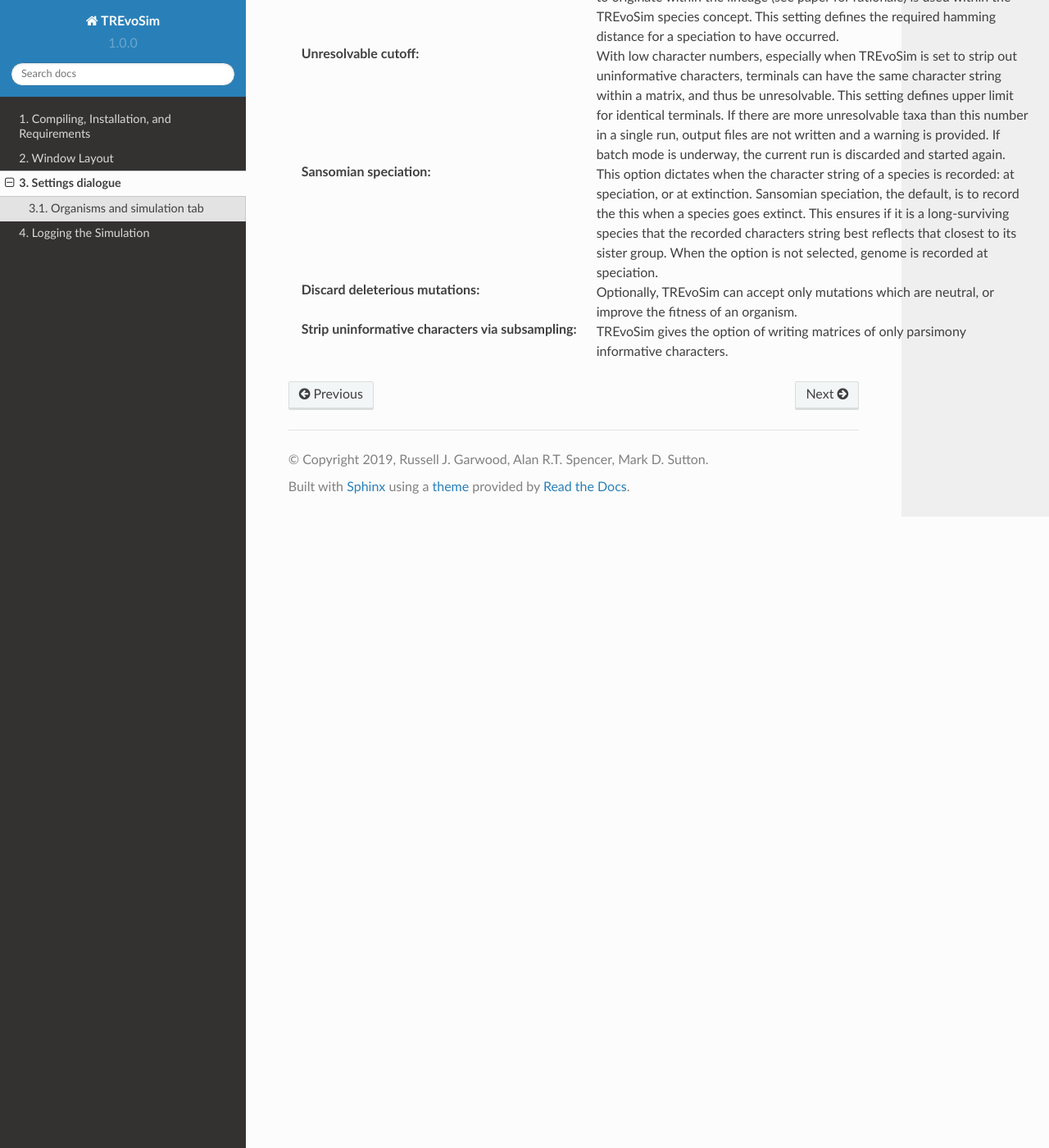
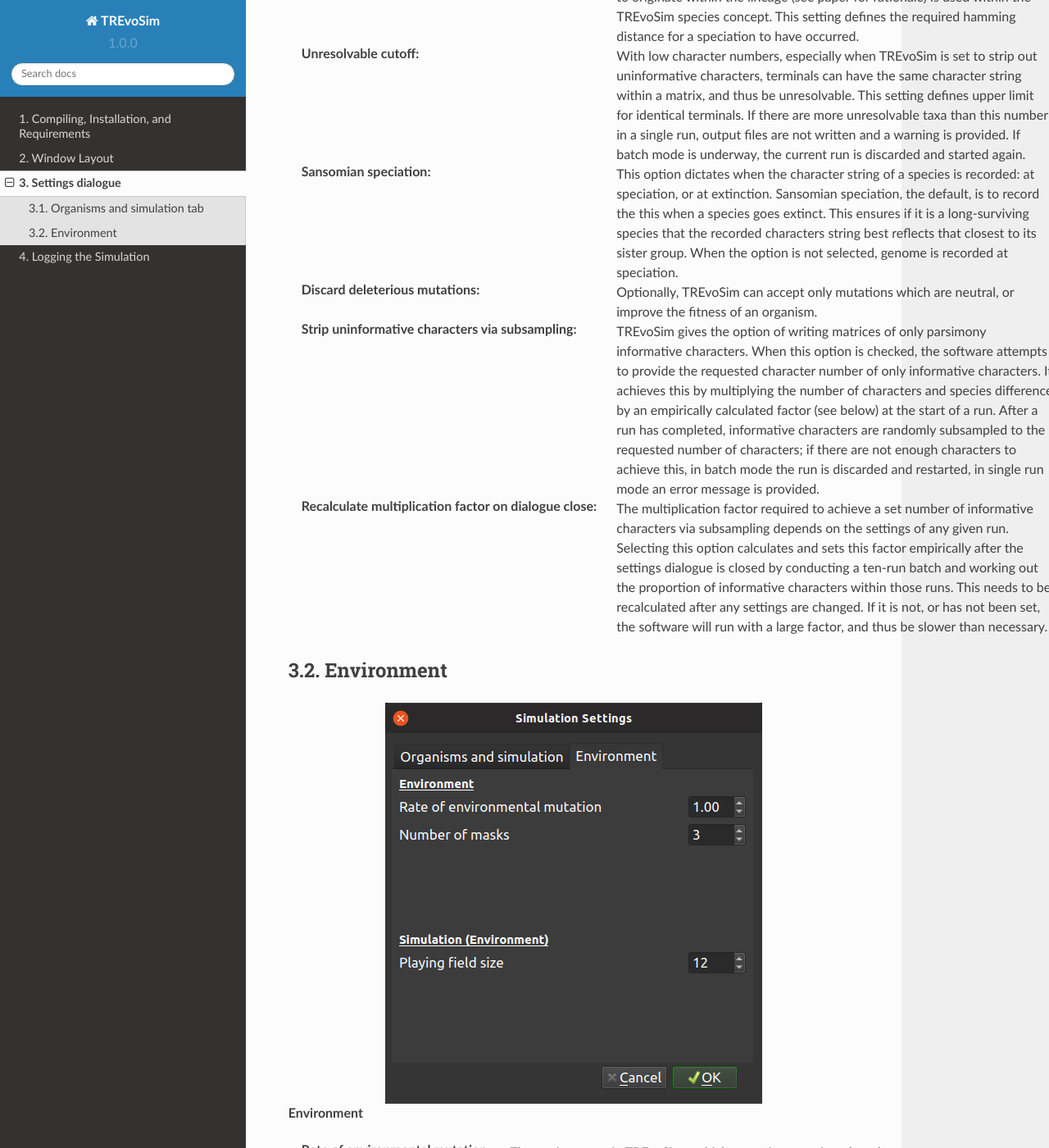
Before and after one commit to palaeoware/trevosim, a Sphinx documentation site: the page built from docs/settings.rst, in a window 1280 px wide and 1400 px high, scrolled down 1129 px. Shown: the whole window at 82% size. Built offline with Sphinx 7.4.7 and the Read the Docs theme 2.0.0, drawn with Linux system fonts in a browser that asks for light colours; some of the changed text lies outside the part shown.

Commit message:
Finished settings documentation, onto output

```diff
--- a/docs/settings.rst
+++ b/docs/settings.rst
@@ -23,4 +23,20 @@ Organisms and simulation tab
 :Unresolvable cutoff: With low character numbers, especially when TREvoSim is set to strip out uninformative characters, terminals can have the same character string within a matrix, and thus be unresolvable. This setting defines upper limit for identical terminals. If there are more unresolvable taxa than this number in a single run, output files are not written and a warning is provided. If batch mode is underway, the current run is discarded and started again.
 :Sansomian speciation: This option dictates when the character string of a species is recorded: at speciation, or at extinction. Sansomian speciation, the default, is to record the this when a species goes extinct. This ensures if it is a long-surviving species that the recorded characters string best reflects that closest to its sister group. When the option is not selected, genome is recorded at speciation.
 :Discard deleterious mutations: Optionally, TREvoSim can accept only mutations which are neutral, or improve the fitness of an organism.
-:Strip uninformative characters via subsampling: TREvoSim gives the option of writing matrices of only parsimony informative characters.
+:Strip uninformative characters via subsampling: TREvoSim gives the option of writing matrices of only parsimony informative characters. When this option is checked, the software attempts to provide the requested character number of only informative characters. It achieves this by multiplying the number of characters and species difference by an empirically calculated factor (see below) at the start of a run. After a run has completed, informative characters are randomly subsampled to the requested number of characters; if there are not enough characters to achieve this, in batch mode the run is discarded and restarted, in single run mode an error message is provided.
+:Recalculate multiplication factor on dialogue close: The multiplication factor required to achieve a set number of informative characters via subsampling depends on the settings of any given run. Selecting this option calculates and sets this factor empirically after the settings dialogue is closed by conducting a ten-run batch and working out the proportion of informative characters within those runs. This needs to be recalculated after any settings are changed. If it is not, or has not been set, the software will run with a large factor, and thus be slower than necessary.
+
+Environment
+-----------
+
+.. figure:: _static/settings_02.png
+    :align: center
+
+**Environment**
+
+:Rate of environmental mutation: The environment in TREvoSim - which comprises a series of random numbers, or masks - also mutates, allowing lineages to track fitness peaks. This setting dictates the rate of mutation for the environment, in units of mutations per hundred characters per iteration.
+:Number of masks: This dictates the number of masks (random numbers) in the environment. The more there are the flatter the fitness landscape is likely to be.
+
+**Simulation (Environment)**
+
+:Playing field size: This dictates the size of the playing field within the simulation, i.e. the number of individuals alive at any given time. Small sizes will lend themselves to asymmetrical trees with short tips.
--- a/docs/windowlayout.rst
+++ b/docs/windowlayout.rst
@@ -26,7 +26,7 @@ The buttons control the simulation, as well as launching dialogues, and defining
 :Batch: For repeated runs using the same settings, TREvoSim provides a batch mode. The number of runs is requested on launching batch mode, and output files are labelled accordingly.
 :Settings: Launches :ref:`settings` dialogue.
 :Output: Launches :ref:`loggingsim` dialogue.
-:Save path: All files created by the program are written to a folder titled *TREvoSim output*, created in this location.
+:Save path: All files created by the program are written to a folder titled *TREvoSim_output*, created in this location.
 :Change: Launches a file explorer to change the save path.
 :About: Opens a dialogue with information about TREvoSim, and links to the code and for bug reporting.
 
```
Also changed, not shown: other parts of docs/settings.rst (+1 -1 lines), docs/loggingsim.rst (+18 -1 lines), docs/_static/output_01.png (added), 1 other file.
